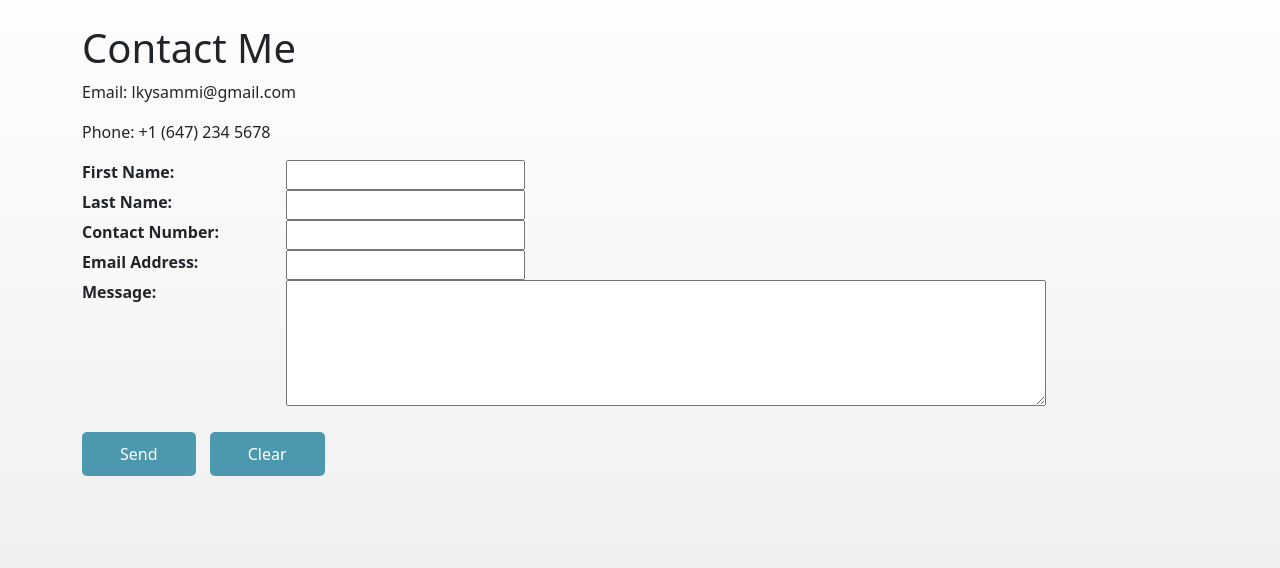
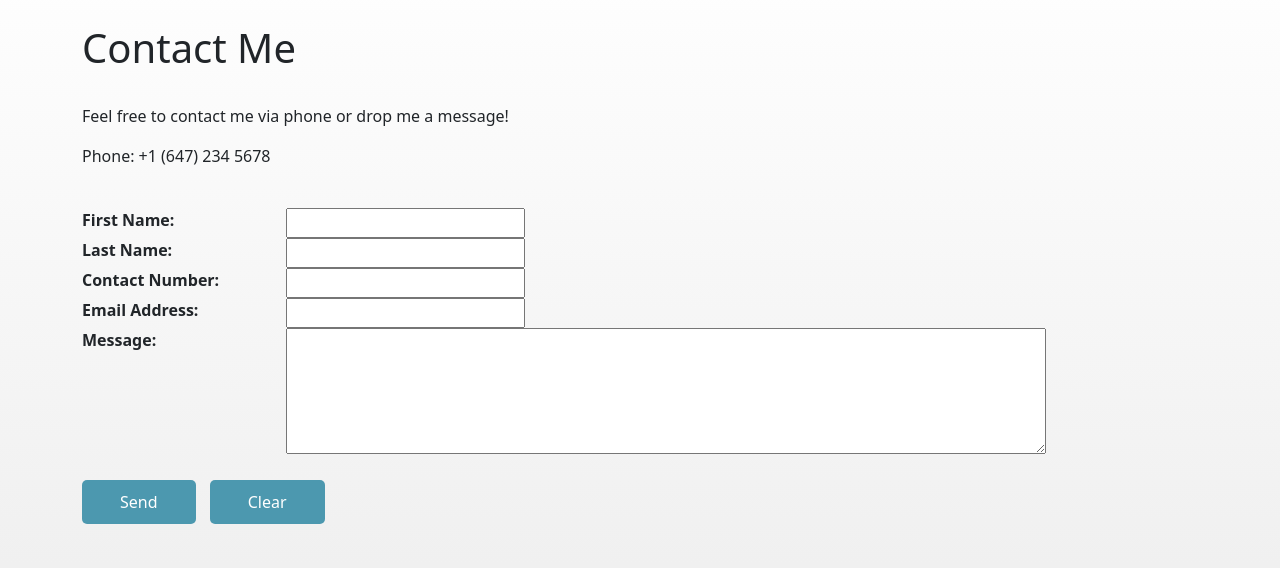
Before and after one commit to lkysammi/express-generator-app, a Node server app: page /contact in a window 1280 px wide. Shown: the part 67-635 px from the top of the page. Run offline with Node 20, Linux system fonts and the light colour scheme; some libraries are stand-ins or nearby versions.

Commit message:
updated contact page

```diff
--- a/views/contact.ejs
+++ b/views/contact.ejs
@@ -3,10 +3,10 @@
 <%- include partials/top_nav.ejs %>
 
 <main class="container">
-  <br><h1><%= title %></h1>
+  <br><h1><%= title %></h1><br>
     <div class="contact-info">
-      <p>Email: lkysammi@gmail.com</p>
-      <p>Phone: +1 (647) 234 5678</p>
+      <p>Feel free to contact me via phone or drop me a message!</p>
+      <p>Phone: +1 (647) 234 5678</p><br>
     </div>
     <form id="contact-form" action="/contact" method="POST">
       <label for="fname">First Name:</label>
```
